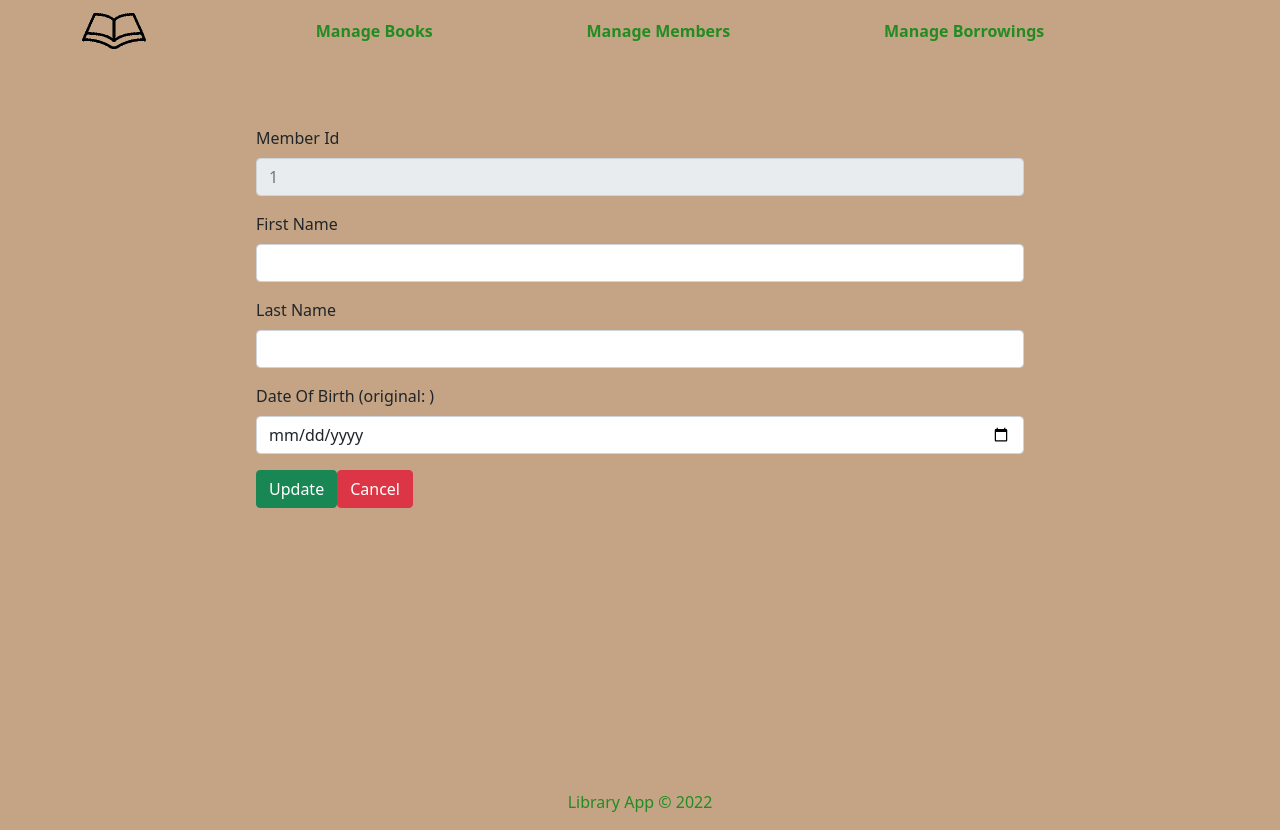
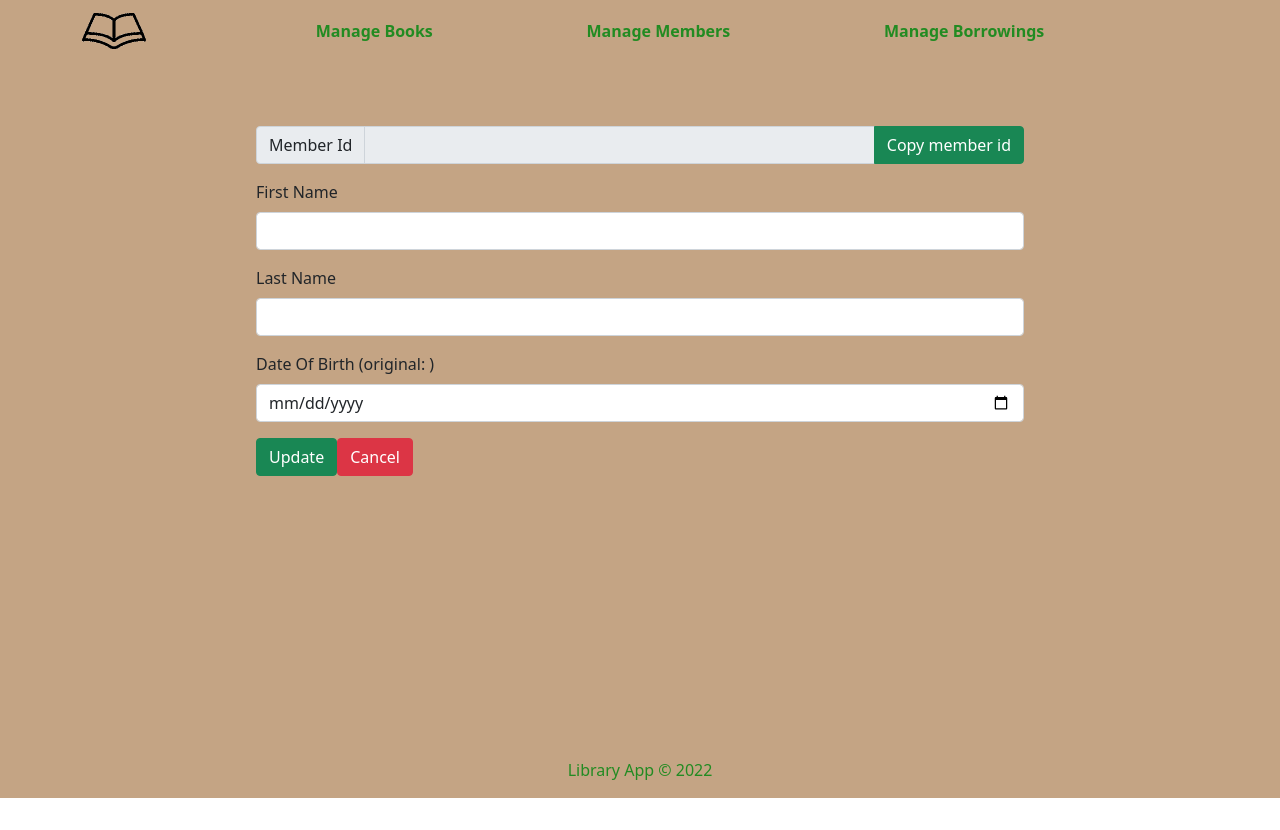
Before and after one commit to Mihalei/LibraryApp, a React (Create React App) app in the folder library/: page /members/update-member/1 in a window 1280 px wide. After the commit the page ends 800 px from the top, so only its background shows below. Built offline with nearby package versions, Linux system fonts and the light colour scheme; no server answers.

Commit message:
Added copy buttons to all components.

```diff
--- a/library/src/components/Books/UpdateBook.tsx
+++ b/library/src/components/Books/UpdateBook.tsx
@@ -1,5 +1,5 @@
 import { useEffect, useState } from "react";
-import { Button, Form } from "react-bootstrap";
+import { Button, Form, FormControl, InputGroup } from "react-bootstrap";
 import { useNavigate, useParams } from "react-router-dom";
 import { Book, bookInit } from "../../models/book";
 import { getBook, updateBook } from "../../services/bookService";
@@ -33,6 +33,11 @@ function UpdateBook() {
 		}
 	}
 
+	const copyId = () => {
+		navigator.clipboard.writeText(originalBook.id);
+		alert(`Book id ${id} is copied to clipboard.`);
+	};
+
 	useEffect(() => {
 		fetchBook();
 	}, []);
@@ -40,10 +45,13 @@ function UpdateBook() {
 	return (
 		<div className="update-book-container">
 			<Form>
-				<Form.Group className="mb-3">
-					<Form.Label>Book Id</Form.Label>
-					<Form.Control placeholder={id} disabled />
-				</Form.Group>
+				<InputGroup className="mb-3">
+					<InputGroup.Text>Book Id</InputGroup.Text>
+					<FormControl aria-label="Book Id" placeholder={originalBook.id} disabled />
+					<Button variant="success" id="button-addon2" onClick={() => copyId()}>
+						Copy book id
+					</Button>
+				</InputGroup>
 
 				<Form.Group className="mb-3">
 					<Form.Label>Title</Form.Label>
--- a/library/src/components/Borrowings/UpdateBorrowing.tsx
+++ b/library/src/components/Borrowings/UpdateBorrowing.tsx
@@ -1,5 +1,5 @@
 import { useEffect, useState } from "react";
-import { Button, Form } from "react-bootstrap";
+import { Button, Form, FormControl, InputGroup } from "react-bootstrap";
 import { useNavigate, useParams } from "react-router-dom";
 import {
 	Borrowing,
@@ -53,6 +53,11 @@ function UpdateBorrowing() {
 		}
 	}
 
+	const copyId = () => {
+		navigator.clipboard.writeText(originalBorrowing.borrowing.id);
+		alert(`Borrowing id ${id} is copied to clipboard.`);
+	};
+
 	useEffect(() => {
 		fetchBorrowing();
 	}, []);
@@ -60,10 +65,17 @@ function UpdateBorrowing() {
 	return (
 		<div className="update-borrowing-container">
 			<Form>
-				<Form.Group className="mb-3">
-					<Form.Label>Borrowing Id</Form.Label>
-					<Form.Control placeholder={id} disabled />
-				</Form.Group>
+				<InputGroup className="mb-3">
+					<InputGroup.Text>Borrowing Id</InputGroup.Text>
+					<FormControl
+						aria-label="Borrowing Id"
+						placeholder={originalBorrowing.borrowing.id}
+						disabled
+					/>
+					<Button variant="success" id="button-addon2" onClick={() => copyId()}>
+						Copy borrowing id
+					</Button>
+				</InputGroup>
 
 				<Form.Group className="mb-3">
 					<Form.Label>{`Member Id (for member: ${originalBorrowing.memberName})`}</Form.Label>
--- a/library/src/components/Members/UpdateMember.tsx
+++ b/library/src/components/Members/UpdateMember.tsx
@@ -1,5 +1,5 @@
 import { useEffect, useState } from "react";
-import { Button, Form } from "react-bootstrap";
+import { Button, Form, FormControl, InputGroup } from "react-bootstrap";
 import { useNavigate, useParams } from "react-router-dom";
 import { Member, memberInit } from "../../models/member";
 import { getMember, updateMember } from "../../services/memberService";
@@ -29,6 +29,11 @@ function UpdateMember() {
 		}
 	}
 
+	const copyId = () => {
+		navigator.clipboard.writeText(originalMember.id);
+		alert(`Member id ${id} is copied to clipboard.`);
+	};
+
 	useEffect(() => {
 		fetchMember();
 	}, []);
@@ -36,10 +41,13 @@ function UpdateMember() {
 	return (
 		<div className="update-member-container">
 			<Form>
-				<Form.Group className="mb-3">
-					<Form.Label>Member Id</Form.Label>
-					<Form.Control placeholder={id} disabled />
-				</Form.Group>
+				<InputGroup className="mb-3">
+					<InputGroup.Text>Member Id</InputGroup.Text>
+					<FormControl aria-label="Member Id" placeholder={originalMember.id} disabled />
+					<Button variant="success" id="button-addon2" onClick={() => copyId()}>
+						Copy member id
+					</Button>
+				</InputGroup>
 
 				<Form.Group className="mb-3">
 					<Form.Label>First Name</Form.Label>
```
